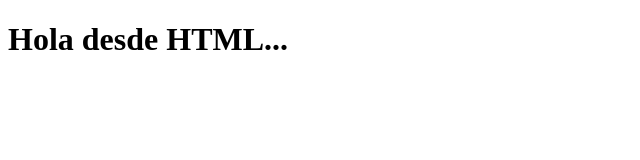
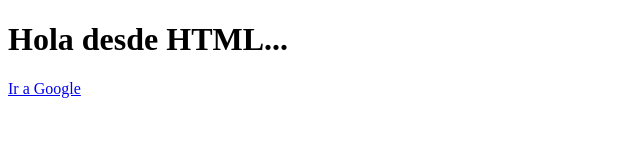
Before and after one commit to Rodo07/gitTest, a plain HTML site: page index.html in a window 1280 px wide. Shown: the full height of the page, 0-640 px from the left. Drawn offline with Linux system fonts and the light colour scheme.

Commit message:
agregue un link

```diff
--- a/index.html
+++ b/index.html
@@ -7,5 +7,6 @@
 </head>
 <body>
     <h1>Hola desde HTML...</h1>
+    <a href="http://www.google.com">Ir a Google</a>
 </body>
 </html>
```
